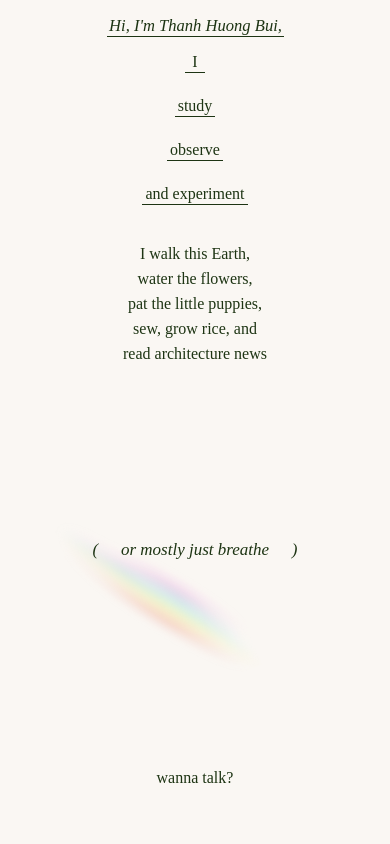
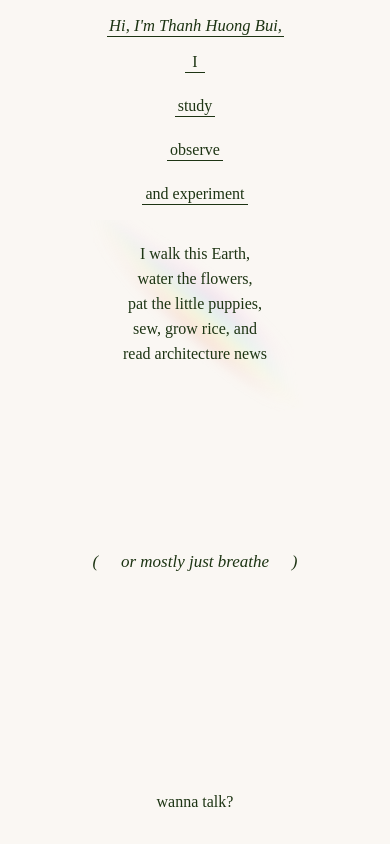
Before and after one commit to cuongvt07/buithanhhuong, a React (Vite) app: page /hi in a window 390 px wide. Built offline with nearby package versions, Linux system fonts and the light colour scheme; a web font is replaced by a local one.

Commit message:
update code

```diff
--- a/components/Hero.tsx
+++ b/components/Hero.tsx
@@ -165,14 +165,17 @@ const Hero: React.FC<HeroProps> = () => {
 
       {/* Main hero text - responsive scaling */}
       {/* Mobile Hero Content Wrapper - Flex Column to stack 3 blocks: Text, Label, WannaTalk */}
-      <div className="w-full h-full flex flex-col justify-between items-center md:hidden z-40 pointer-events-none relative overflow-hidden py-[24px]">
-        {/* Absolute Background Layer */}
-        <div className="absolute bottom-[120px] left-[25%] w-[400px] h-[400px] z-0 transform scale-[0.5] origin-bottom-left -rotate-[20deg] opacity-50">
+      <div className="w-full h-full flex flex-col justify-between items-center md:hidden z-40 pointer-events-none relative overflow-hidden pt-[24px]">
+        {/* Absolute Background Layer (Desktop Only) */}
+        <div className="absolute bottom-[120px] left-[25%] w-[400px] h-[400px] z-0 transform scale-[0.5] origin-bottom-left -rotate-[20deg] opacity-50 hidden md:block">
           <img src={rainbowLightSticker286Url} alt="" className="w-full h-full object-contain" />
         </div>
 
         {/* Block 1: TextLines - Fixed at Top */}
-        <div className="w-full flex flex-col items-center gap-[5px] shrink-0">
+        <div className="w-full flex flex-col items-center gap-[5px] shrink-0 relative">
+          <div className="absolute top-1/2 left-1/2 -translate-x-1/2 -translate-y-1/2 w-[300px] h-[300px] z-0 transform scale-[0.8] -rotate-[10deg] opacity-30 pointer-events-none">
+            <img src={rainbowLightSticker286Url} alt="" className="w-full h-full object-contain" />
+          </div>
           <span className="relative z-10" style={{ fontFamily: "'STIX Two Text', serif", fontSize: '16px', lineHeight: '20px', color: COLORS.textPrimary }}>I walk this Earth,</span>
           <span className="relative z-10" style={{ fontFamily: "'STIX Two Text', serif", fontSize: '16px', lineHeight: '20px', color: COLORS.textPrimary }}>water the flowers,</span>
           <span className="relative z-10" style={{ fontFamily: "'STIX Two Text', serif", fontSize: '16px', lineHeight: '20px', color: COLORS.textPrimary }}>pat the little puppies,</span>
```
